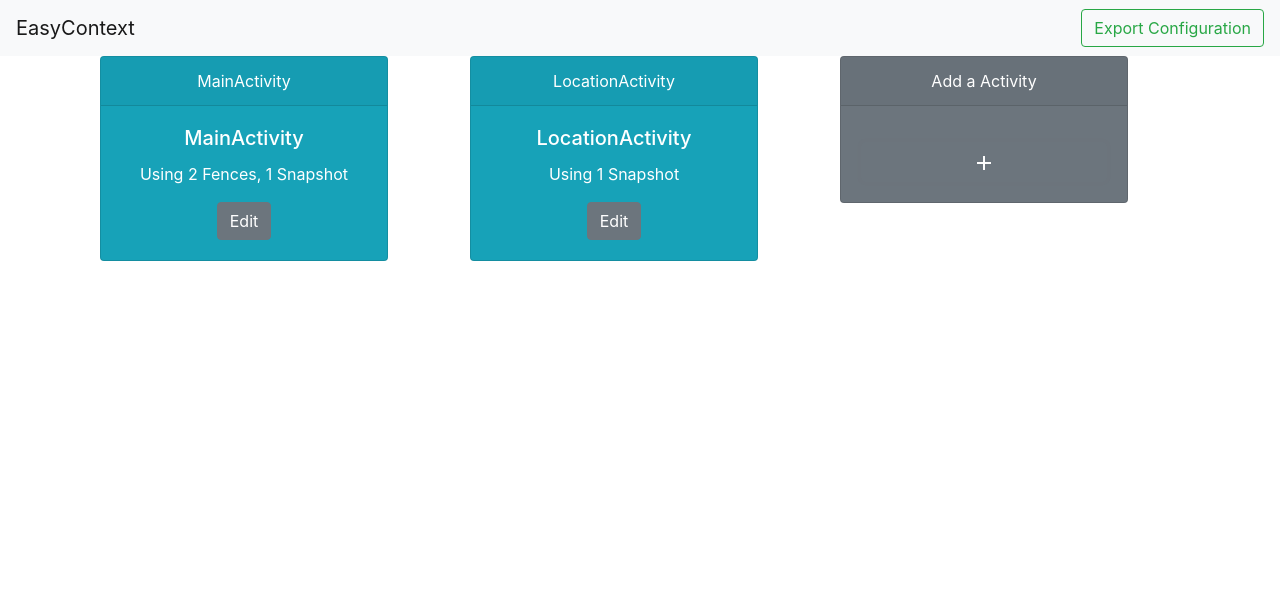
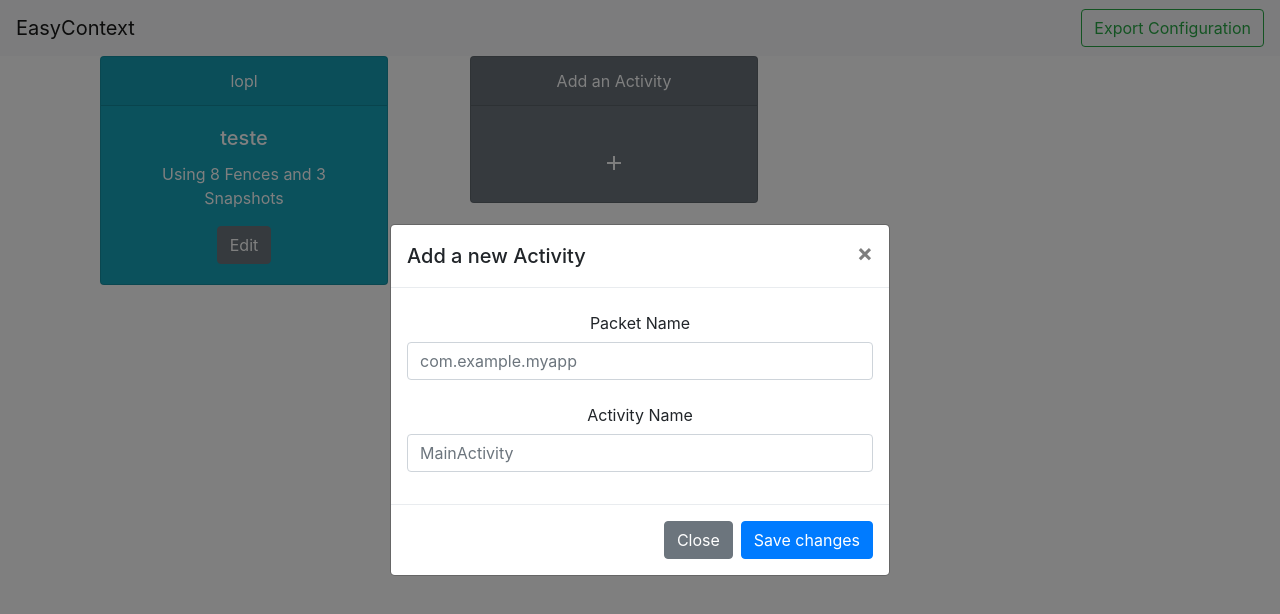
Before and after one commit to davitabosa12/easycontext-web, a React (Create React App) app: page / in a window 1280 px wide. Both pictures are taken after a click on the button "add". Shown: the top 614 px of the page. Built offline with nearby package versions, Linux system fonts and the light colour scheme.

Commit message:
alocacao dinamica

```diff
--- a/public/index.html
+++ b/public/index.html
@@ -30,7 +30,7 @@
     <noscript>
       You need to enable JavaScript to run this app.
     </noscript>
-    <div id="root" class="h-100 w-100"</div>
+    <div id="root" class="h-100 w-100"></div>
     <!--
       This HTML file is a template.
       If you open it directly in the browser, you will see an empty page.
--- a/src/Activity.js
+++ b/src/Activity.js
@@ -1,5 +1,4 @@
 import React, { Component } from 'react';
-import logo from './logo.svg';
 import './App.css';
 
 
@@ -8,9 +7,9 @@ export default class Activity extends Component {
         return(
             <div className="col-sm-4">
                 <div class="card text-white bg-info mb-3" style={{"max-width": "18rem"}}>
-                    <div class="card-header">{this.props.title}</div>
+                    <div class="card-header">{this.props.activityPacket}</div>
                     <div class="card-body">
-                        <h5 class="card-title">{this.props.title}</h5>
+                        <h5 class="card-title">{this.props.activityClass}</h5>
                         <p class="card-text">{this.props.text}</p>
                         <button className="btn btn-secondary">Edit</button>
                     </div>
--- /dev/null
+++ b/src/ActivityModal.js
@@ -0,0 +1,54 @@
+import React, { Component } from 'react';
+import './App.css';
+
+export default class ActivityModal extends Component {
+    constructor(props){
+        super(props);
+        this._newActivity = this._newActivity.bind(this);
+    }
+    _cleanData(){
+        var activityPacket = document.getElementsByName("activityPacket")[0];
+        var activityClass = document.getElementsByName("activityClass")[0];
+        activityClass.value = "";
+        activityPacket.value = "";
+    }
+    _newActivity(){
+        var activityPacket = document.getElementsByName("activityPacket")[0];
+        var activityClass = document.getElementsByName("activityClass")[0];
+        this.props.onNewActivity({packet: activityPacket, class: activityClass});
+
+    }
+    render(){
+        return(
+            <div class="modal fade" id={this.props.modalId} tabIndex="-1" role="dialog" aria-labelledby="exampleModalCenterTitle" aria-hidden="true">
+  <div class="modal-dialog modal-dialog-centered" role="document">
+    <div class="modal-content">
+      <div class="modal-header">
+        <h5 class="modal-title" id="exampleModalLongTitle">Add a new Activity</h5>
+        <button type="button" class="close" onClick={this._cleanData} data-dismiss="modal" aria-label="Close">
+          <span aria-hidden="true">&times;</span>
+        </button>
+      </div>
+      <div class="modal-body">
+        <form>
+            <div className="form-group">
+                <label htmlFor="activityPacket" className="col-form-label">Packet Name</label>
+                <input type="text" className="form-control" placeholder="com.example.myapp" id="activityPacket" name="activityPacket"/>
+            </div>
+            <div className="form-group">
+                <label htmlFor="activityClass" className="col-form-label">Activity Name</label>
+                <input type="text" className="form-control" placeholder="MainActivity" id="activityClass" name="activityClass"/>
+            </div>
+
+        </form>
+      </div>
+      <div class="modal-footer">
+        <button type="button" class="btn btn-secondary" onClick={this._cleanData} data-dismiss="modal">Close</button>
+        <button type="button" data-dismiss="modal" class="btn btn-primary" onClick={this._newActivity}>Save changes</button>
+      </div>
+    </div>
+  </div>
+</div>
+        );
+    }
+}
--- a/src/AddActivity.js
+++ b/src/AddActivity.js
@@ -1,20 +1,34 @@
 import React, { Component } from 'react';
-import logo from './logo.svg';
 import './App.css';
+import './ActivityModal';
+import ActivityModal from './ActivityModal';
 
 
 export default class AddActivity extends Component {
+    constructor(props){
+        super(props);
+        this._handleNewActivity = this._handleNewActivity.bind(this);
+    }
+    _handleNewActivity(activity){
+        let resp = {
+            class: activity.class.value,
+            packet: activity.packet.value
+        }
+        console.log(`From AddActivity: ${activity.packet.value}.${activity.class.value}`);
+        this.props.onNewActivity(resp);
+    }
     render(){
         return(
             <div className="col-sm-4">
-                <div class="card text-white bg-secondary mb-3" style={{"max-width": "18rem"}}>
-                    <div class="card-header">Add a Activity</div>
+                <div class="card text-white bg-secondary mb-3" style={{"maxWidth": "18rem"}}>
+                    <div class="card-header">Add an Activity</div>
                     <div class="card-body">
                         <h5 class="card-title"></h5>
                         <p class="card-text"></p>
-                        <button className="btn btn-block btn-secondary"><i className="material-icons align-middle">add</i></button>
+                        <button className="btn btn-block btn-secondary" data-toggle="modal" data-target="#addActivity"><i className="material-icons align-middle">add</i></button>
                     </div>
                 </div>
+            <ActivityModal modalId="addActivity" onNewActivity={this._handleNewActivity} />
             </div>
         )
     }
--- a/src/App.js
+++ b/src/App.js
@@ -2,6 +2,7 @@ import React, { Component } from 'react';
 import logo from './logo.svg';
 import Navbar from './Navbar'
 import Mockup from './Mockup'
+import RegisteredActivities from './RegisteredActivities'
 import './App.css';
 
 class App extends Component {
@@ -10,7 +11,7 @@ class App extends Component {
       <div className="App w-100 h-100">
         <Navbar/>
         <div className="container">
-          <Mockup/>
+          <RegisteredActivities/>
         </div>
 
       </div>
--- a/src/Mockup.js
+++ b/src/Mockup.js
@@ -1,5 +1,4 @@
 import React, { Component } from 'react';
-import logo from './logo.svg';
 import Activity from './Activity'
 import AddActivity from './AddActivity'
 import './App.css';
@@ -10,8 +9,8 @@ export default class Mockup extends Component {
         return (
             <div className="container">
                 <div className="row">
-                    <Activity title="MainActivity" text="Using 2 Fences, 1 Snapshot" />
-                    <Activity title="LocationActivity" text="Using 1 Snapshot" />
+                    <Activity activityPacket ="com.example.myapp" activityClass="MainActivity" text="Using 2 Fences, 1 Snapshot" />
+                    <Activity activityPacket ="com.example.myapp" activityClass="LocationActivity" text="Using 1 Snapshot" />
                     <AddActivity/>
                 </div>
             </div>
--- a/src/Navbar.js
+++ b/src/Navbar.js
@@ -1,5 +1,4 @@
 import React, { Component } from 'react';
-import logo from './logo.svg';
 import './App.css';
 
 
@@ -7,7 +6,7 @@ export default class Navbar extends Component {
     render() {
         return(
             <nav class="navbar navbar-expand-lg navbar-light bg-light">
-                <a class="navbar-brand" href="#">EasyContext</a>
+                <a className="navbar-brand" href="#">EasyContext</a>
                 <button class="navbar-toggler" type="button" data-toggle="collapse" data-target="#navbarSupportedContent" aria-controls="navbarSupportedContent" aria-expanded="false" aria-label="Toggle navigation">
                     <span class="navbar-toggler-icon"></span>
                 </button>
--- /dev/null
+++ b/src/RegisteredActivities.js
@@ -0,0 +1,84 @@
+import React, { Component } from 'react';
+import Activity from './Activity'
+import AddActivity from './AddActivity'
+import './App.css';
+
+export default class RegisteredActivities extends Component {
+    constructor(props){
+        super(props);
+        this.state = {
+            activitiesList: [{packet:"lopl", class:"teste"}]
+        };
+        this._handleOnNewActivity = this._handleOnNewActivity.bind(this);
+
+    }
+
+    componentDidMount(){
+        this.setState((state, props) => ({
+            activitiesList: [{packet:"lopl", class:"teste"}]
+        }));
+    }
+    /**
+     * Adiciona a nova activity na lista dentro do props.
+     */
+    _handleOnNewActivity(activity){
+        this.setState((state, props) => ({
+            activitiesList: [...state.activitiesList, activity]
+        }));
+    }
+    _renderActivity(activity){
+        let text = "Using ";
+        let fenceNumber = Math.floor(Math.random() * 10);
+        let snapshotNumber = Math.floor(Math.random() * 10);
+         try{
+            fenceNumber = activity.fences.length || 0;
+        } catch(err) {}
+
+        try{
+            snapshotNumber = activity.snapshots.length || 0;
+        } catch(err) {}
+
+        if(fenceNumber > 0 || snapshotNumber > 0){
+            if(fenceNumber > 0){
+                text = text + `${fenceNumber} Fence`;
+                if(fenceNumber > 1){
+                    text += 's ';
+                }
+            }
+            if(snapshotNumber > 0){
+                if(fenceNumber > 0){
+                    text += "and ";
+                }
+                text = text + `${snapshotNumber} Snapshot`;
+                if(snapshotNumber > 1){
+                    text += 's ';
+                }
+            }
+        } else {
+            text = "Empty!";
+        }
+
+
+        return (
+            <Activity activityPacket={activity.packet} activityClass={activity.class} text={text}/>
+        )
+    }
+    _renderActivitiesList(activitiesList){
+        //activitiesList.forEach(element => {
+        //    this._renderActivity(element);
+        //});
+        return activitiesList.map(this._renderActivity)
+    }
+    render(){
+        console.log(this.state)
+
+        return(
+            <div className="container">
+                <div className="row">
+                    {this._renderActivitiesList(this.state.activitiesList)}
+                    <AddActivity onNewActivity={this._handleOnNewActivity}/>
+                </div>
+            </div>
+        )
+    }
+}
```
